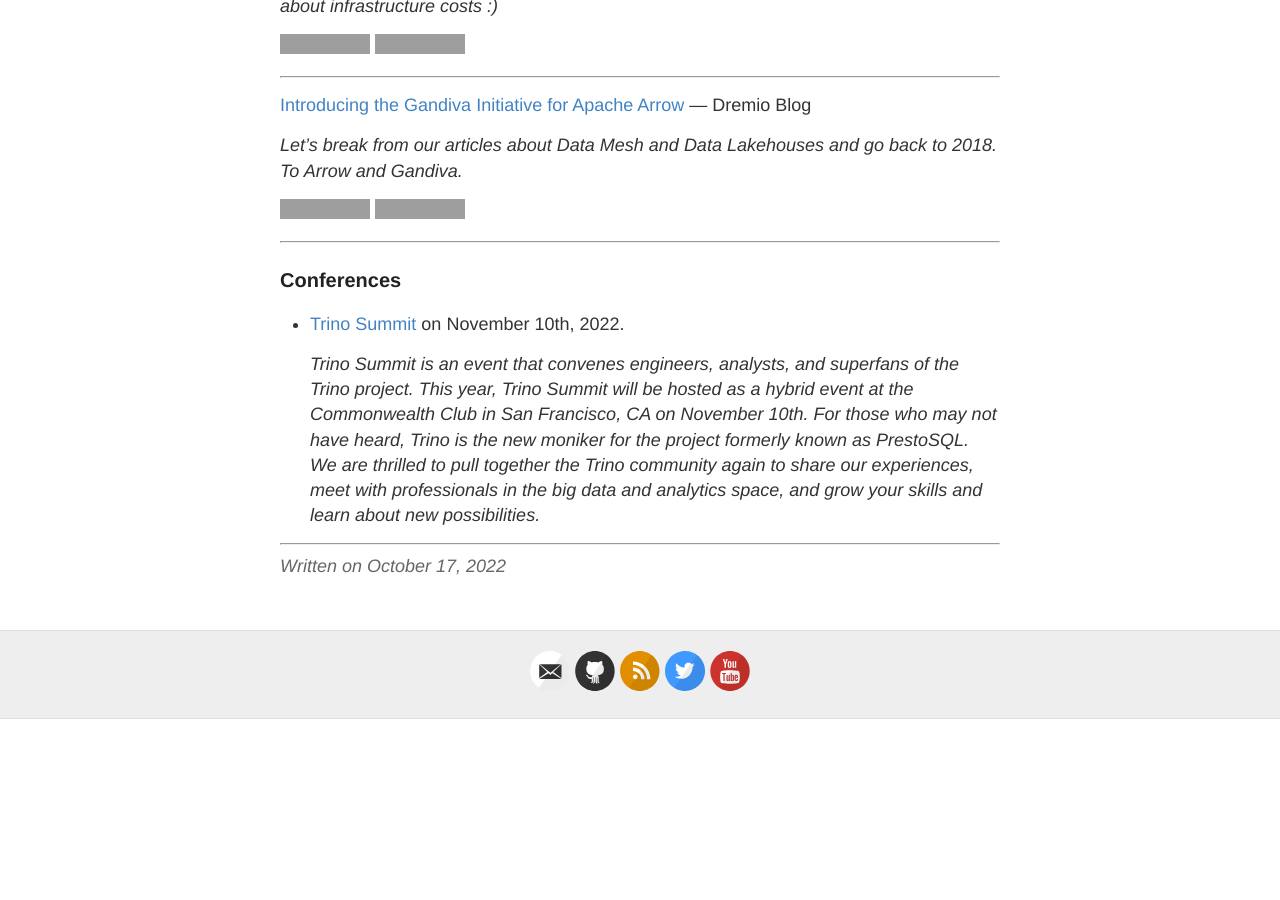
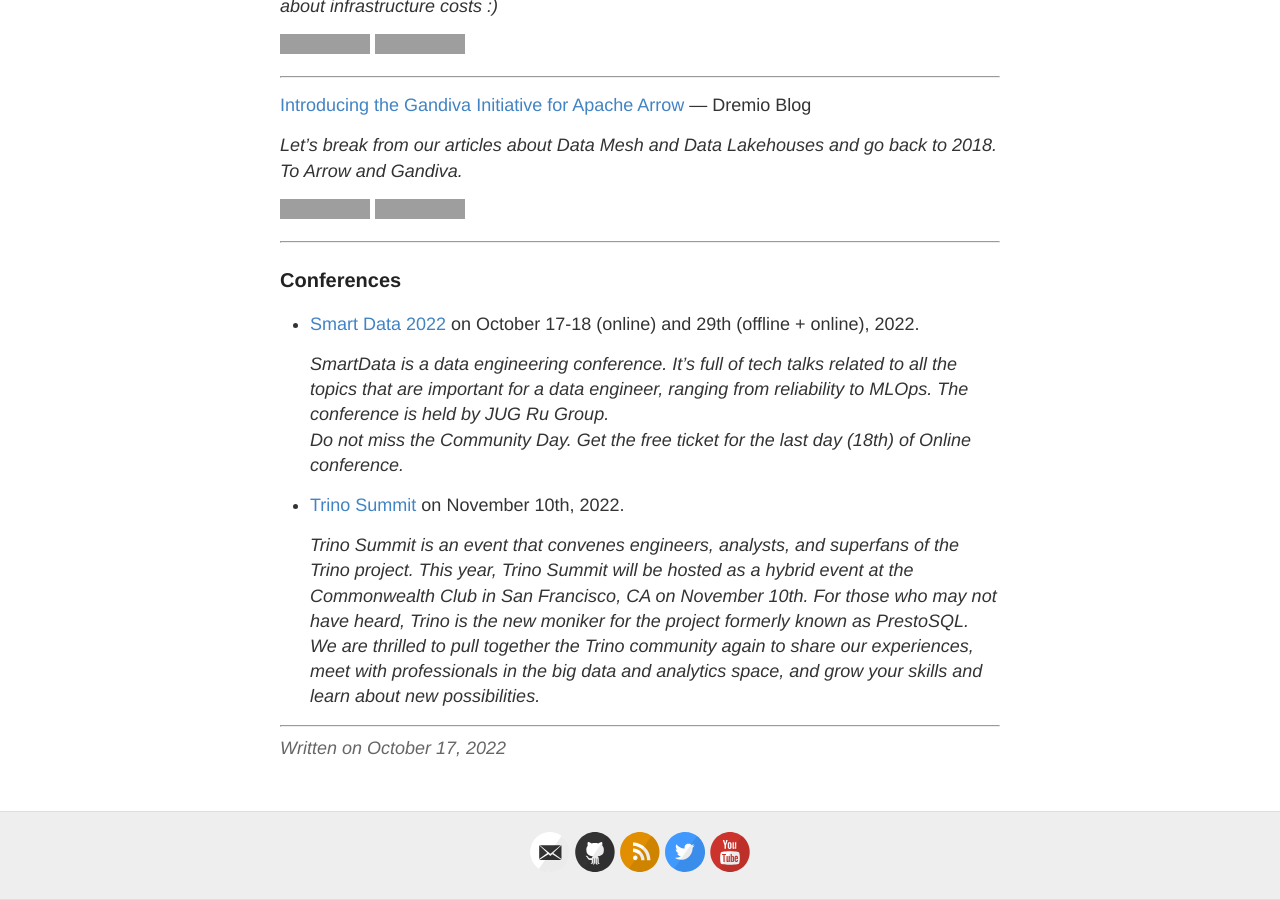
Before and after one commit to deordie/deordie-digest, a Jekyll site: the page built from _posts/2022-10-17-25_Back_to_basics.md, in a window 1280 px wide and 900 px high, scrolled down 976 px. Built offline with Jekyll 4.4.1, drawn with Linux system fonts in a browser that asks for light colours; before the commit the page ends 1695 px from its top, so only the background shows below that; grey boxes are pictures that could not be loaded.

Commit message:
feat: Add SmartData announce

```diff
--- a/_posts/2022-10-17-25_Back_to_basics.md
+++ b/_posts/2022-10-17-25_Back_to_basics.md
@@ -52,6 +52,11 @@
 
 ### Conferences
 
+- [Smart Data 2022](https://smartdataconf.ru/) on October 17-18 (online) and 29th (offline + online), 2022.
+
+    *SmartData is a data engineering conference. It’s full of tech talks related to all the topics that are important for a data engineer, ranging from reliability to MLOps. The conference is held by JUG Ru Group. \
+    Do not miss the Community Day. Get the free ticket for the last day (18th) of Online conference.*
+
 - [Trino Summit](https://www.starburst.io/info/trinosummit/) on November 10th, 2022.
 
     *Trino Summit is an event that convenes engineers, analysts, and superfans of the Trino project. This year, Trino Summit will be hosted as a hybrid event at the Commonwealth Club in San Francisco, CA on November 10th. For those who may not have heard, Trino is the new moniker for the project formerly known as PrestoSQL. We are thrilled to pull together the Trino community again to share our experiences, meet with professionals in the big data and analytics space, and grow your skills and learn about new possibilities.*
```
